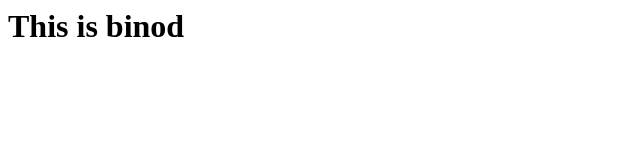
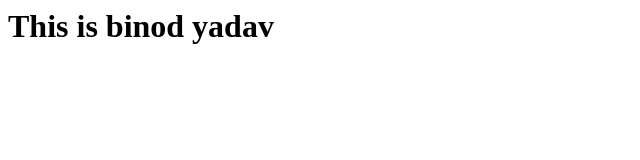
Before and after one commit to binodyogni/demojenkins, a plain HTML site: page index.html in a window 1280 px wide. Shown: the whole page, without its empty margins (0-640 px from the left). Drawn offline with Linux system fonts and the light colour scheme.

Commit message:
Update index.html

```diff
--- a/index.html
+++ b/index.html
@@ -1,7 +1,7 @@
 <html>
     <body>
         <h1>
-          This is binod
+          This is binod yadav
         </h1>
     </body>
 </html>
```
